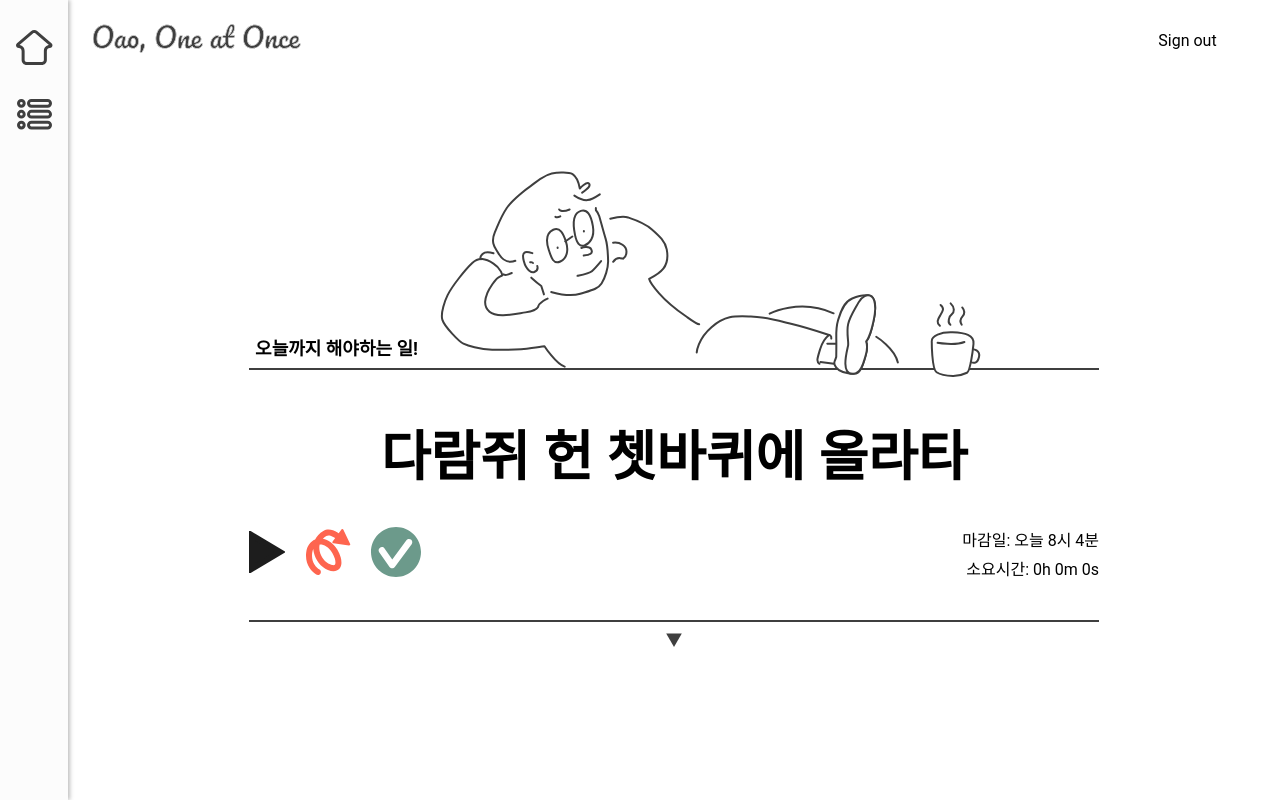
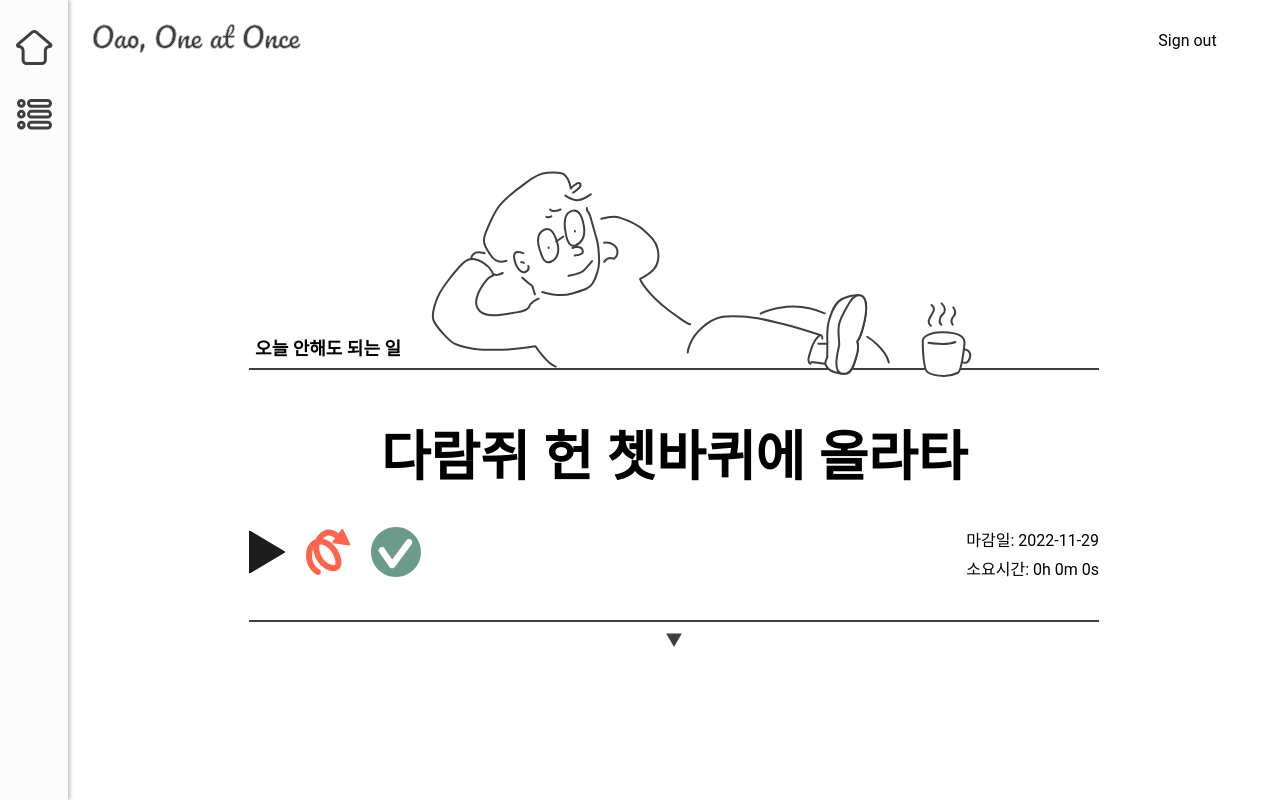
Before and after one commit to boostcampwm-2022/web20-OAO, a React (Vite) app in the folder client/: page / in a window 1280 px wide. Built offline with nearby package versions, Linux system fonts and the light colour scheme.

Commit message:
feat: Todos-체크박스 선택시 todo status DONE으로 변경

```diff
--- a/client/src/components/todos/TableRow.tsx
+++ b/client/src/components/todos/TableRow.tsx
@@ -12,6 +12,8 @@ const TableRow = ({ todo }: { todo: PlainTodo }): ReactElement => {
   const [nextTodoList, setNextTodo] = useState<PlainTodo[] | []>([]);
 
   useEffect(() => {
+    setPrevTodo([]);
+    setNextTodo([]);
     todo.prev.forEach((prevTodoId: string) => {
       todoListAtom
         .getTodoById(prevTodoId)
--- a/client/src/components/todos/TableRowDetail.tsx
+++ b/client/src/components/todos/TableRowDetail.tsx
@@ -30,13 +30,13 @@ const TableRowDetail = ({
         {prevTodoList.length > 0 && (
           <>
             <h3>먼저 할일 목록</h3>
-            <TodoTitleList list={prevTodoList} />
+            <TodoTitleList list={prevTodoList} prevId={todo.id} />
           </>
         )}
         {nextTodoList.length > 0 && (
           <>
             <h3>이어서 할일 목록</h3>
-            <TodoTitleList list={nextTodoList} />
+            <TodoTitleList list={nextTodoList} prevId={todo.id} />
           </>
         )}
       </Wrapper>
--- a/client/src/components/todos/TableRowHeader.tsx
+++ b/client/src/components/todos/TableRowHeader.tsx
@@ -1,5 +1,6 @@
 import { PlainTodo } from '@core/todo/todoList';
-import { ReactElement, useState } from 'react';
+import { ReactElement } from 'react';
+import { todoList, modalTypeAtom } from '@util/GlobalState';
 import { TODO_STATE_TEXT, IMPORTANCE_ALPHABET, TABLE_MODALS } from '@util/Constants';
 import { getyyyymmddDateFormat, gethhmmFormat } from '@util/Common';
 
@@ -11,8 +12,6 @@ import Delete from '@images/Delete.svg';
 import Update from '@images/Update.svg';
 import styled from 'styled-components';
 import { useAtom } from 'jotai';
-
-import { modalTypeAtom } from '@util/GlobalState';
 
 const CheckWrapper = styled.div`
   input {
@@ -60,18 +59,27 @@ const TableRowHeader = ({
   prevTodoTitle: string;
   nextTodoTitle: string;
 }): ReactElement => {
-  const [isTodoDone, setIsTodoDone] = useState(false);
   const [, setModalType] = useAtom(modalTypeAtom);
-
+  const [todoListAtom, setTodoListAtom] = useAtom(todoList);
   const checkTodoStateHandler = (): void => {
-    setIsTodoDone(!isTodoDone);
+    // API에서 알고리즘으로 todo state를 배정해주므로 DONE일 때는 임의로 WAIT으로 바꿔 전송 : WAIT/READY 상관없음
+    todo.state === 'DONE' ? (todo.state = 'WAIT') : (todo.state = 'DONE');
+    todoListAtom
+      .edit(todo.id, todo)
+      .then((newTodoList) => {
+        setTodoListAtom(newTodoList);
+      })
+      .catch((err) => console.error(err));
   };
 
   return (
     <>
       <CheckWrapper>
-        <input type="checkBox" id="todoDone" readOnly={isTodoDone} onClick={checkTodoStateHandler} />
-        <label htmlFor="todoDone">{isTodoDone ? <Image src={Checked} /> : <Image src={Unchecked} />}</label>
+        {todo.state === 'DONE' ? (
+          <Button context={<Image src={Checked} />} onClick={checkTodoStateHandler} />
+        ) : (
+          <Button context={<Image src={Unchecked} />} onClick={checkTodoStateHandler} />
+        )}
       </CheckWrapper>
       <TitleWrapper>{todo.title}</TitleWrapper>
       <TextWrapper>{TODO_STATE_TEXT[todo.state]}</TextWrapper>
--- a/client/src/components/todos/TodoTitleList.tsx
+++ b/client/src/components/todos/TodoTitleList.tsx
@@ -1,11 +1,11 @@
 import { ReactElement } from 'react';
 import { PlainTodo } from '@core/todo/todoList';
 
-const TodoTitleList = ({ list }: { list: PlainTodo[] }): ReactElement => {
+const TodoTitleList = ({ list, prevId }: { list: PlainTodo[]; prevId: string }): ReactElement => {
   return (
     <ul>
       {list.map((todo: PlainTodo) => {
-        return <li key={todo.id}>{todo.title}</li>;
+        return <li key={todo.id + prevId}>{todo.title}</li>;
       })}
     </ul>
   );
--- a/client/src/container/todos/Table.tsx
+++ b/client/src/container/todos/Table.tsx
@@ -8,6 +8,11 @@ import { todoList, displayDetailAtom } from '@util/GlobalState.js';
 
 const Wrapper = styled.div`
   width: 85%;
+`;
+
+const BlankTableWrapper = styled.div`
+  text-align: center;
+  margin: 10%;
 `;
 
 const GridWrapper = styled.div`
@@ -46,7 +51,7 @@ const Table = (): ReactElement => {
       .catch((err) => console.error(err));
   }, [todoListAtom]);
 
-  return (
+  return todos.length > 0 ? (
     <Wrapper>
       <GridWrapper>
         <TableHeader />
@@ -65,6 +70,11 @@ const Table = (): ReactElement => {
         ))}
       </RowWrapper>
     </Wrapper>
+  ) : (
+    <BlankTableWrapper>
+      <h1>Todo가 없습니다!</h1>
+      <h2>Todo를 추가해보는 건 어떨까요?</h2>
+    </BlankTableWrapper>
   );
 };
 
--- a/client/src/page/Todos.tsx
+++ b/client/src/page/Todos.tsx
@@ -32,7 +32,6 @@ const StyledButton = styled.div`
 
 const Todos = (): ReactElement => {
   const [modalType, setModalType] = useAtom(modalTypeAtom);
-
   const hanldeOnClick = (): void => {
     setModalType(TABLE_MODALS.create);
   };
--- a/client/src/util/GlobalState.ts
+++ b/client/src/util/GlobalState.ts
@@ -30,10 +30,10 @@ const initTodo = new TodoList([
       '다람쥐 헌 쳇바퀴에 올라타 다람쥐 헌 쳇바퀴에 올라타다람쥐 헌 쳇바퀴에 올라타다람쥐 헌 쳇바퀴에 올라타다람쥐 헌 쳇바퀴에 올라타다람쥐 헌 쳇바퀴에 올라타다람쥐 헌 쳇바퀴에 올라타다람쥐 헌 쳇바퀴에 올라타다람쥐 헌 쳇바퀴에 올라타다람쥐 헌 쳇바퀴에 올라타',
     owner: 'default user',
     importance: 3,
-    until: 'Mon Nov 28 2022 17:04:44 GMT+0900 (한국 표준시)',
+    until: 'Mon Nov 30 2022 00:04:44 GMT+0900 (한국 표준시)',
     from: 'Tue Nov 29 2022 12:39:39 GMT+0900 (Korean Standard Time)',
     next: ['1', '2'],
-    prev: ['18'],
+    prev: [],
     lastPostponed: '2022-11-22T09:18:36.208Z',
     state: 'READY',
     elapsedTime: 0,
@@ -44,7 +44,7 @@ const initTodo = new TodoList([
     content: 'default content',
     owner: 'default user',
     importance: 2,
-    until: 'Mon Nov 28 2022 17:04:44 GMT+0900 (한국 표준시)',
+    until: 'Mon Nov 30 2022 00:04:44 GMT+0900 (한국 표준시)',
     from: 'Tue Nov 29 2022 12:39:39 GMT+0900 (Korean Standard Time)',
     next: [],
     prev: ['0'],
@@ -58,38 +58,38 @@ const initTodo = new TodoList([
     content: 'default content',
     owner: 'default user',
     importance: 1,
-    until: 'Sun Nov 27 2022 12:10:26 GMT+0900 (Korean Standard Time)',
+    until: 'Sun Nov 30 2022 00:10:26 GMT+0900 (Korean Standard Time)',
     from: 'Tue Nov 22 2022 15:37:02 GMT+0900 (Korean Standard Time)',
     next: [],
+    prev: ['0'],
+    lastPostponed: '2022-11-22T09:18:36.208Z',
+    state: 'READY',
+    elapsedTime: 0,
+  },
+  {
+    id: '3',
+    title: '18default title',
+    content: 'default content',
+    owner: 'default user',
+    importance: 1,
+    until: 'Sun Nov 30 2022 00:10:26 GMT+0900 (Korean Standard Time)',
+    from: 'Tue Nov 22 2022 15:37:02 GMT+0900 (Korean Standard Time)',
+    next: ['4'],
     prev: [],
     lastPostponed: '2022-11-22T09:18:36.208Z',
     state: 'READY',
     elapsedTime: 0,
   },
   {
-    id: '18',
-    title: '18default title',
-    content: 'default content',
-    owner: 'default user',
-    importance: 1,
-    until: 'Sun Nov 27 2022 12:10:26 GMT+0900 (Korean Standard Time)',
-    from: 'Tue Nov 22 2022 15:37:02 GMT+0900 (Korean Standard Time)',
-    next: [],
-    prev: ['19'],
-    lastPostponed: '2022-11-22T09:18:36.208Z',
-    state: 'READY',
-    elapsedTime: 0,
-  },
-  {
-    id: '19',
+    id: '4',
     title: '19default title',
     content: 'default content',
     owner: 'default user',
     importance: 1,
-    until: 'Sun Nov 27 2022 12:10:26 GMT+0900 (Korean Standard Time)',
+    until: 'Sun Nov 30 2022 00:10:26 GMT+0900 (Korean Standard Time)',
     from: 'Tue Nov 22 2022 15:37:02 GMT+0900 (Korean Standard Time)',
-    next: ['18'],
-    prev: [],
+    next: [],
+    prev: ['3'],
     lastPostponed: '2022-11-22T09:18:36.208Z',
     state: 'READY',
     elapsedTime: 0,
```
